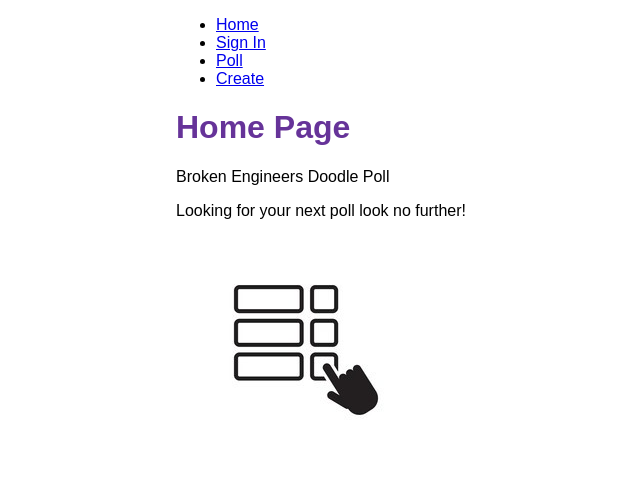
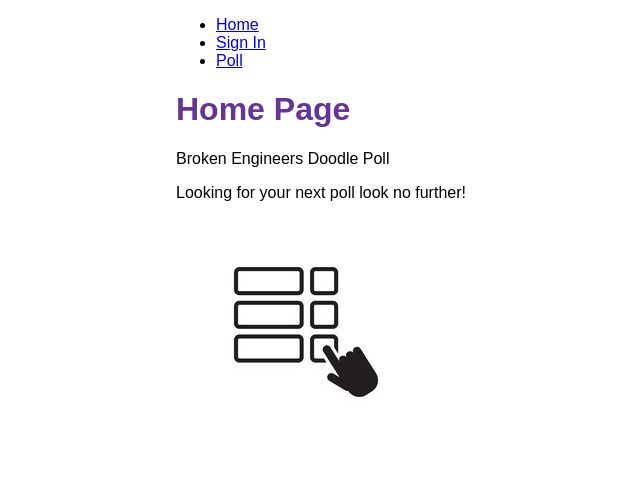
Before and after one commit to mmaguire21/Senior-Design-Lab-3, a Gatsby site: page / in a window 1280 px wide. Shown: the whole page, without its empty margins (214-854 px from the left). Built offline with nearby package versions, Linux system fonts and the light colour scheme; Gatsby itself is replaced by a stand-in of ours.

Commit message:
deleted create from layout

```diff
--- a/src/components/layout.js
+++ b/src/components/layout.js
@@ -29,11 +29,6 @@ const Layout = ({ pageTitle, children }) => {
               Poll
             </Link>
           </li>
-          <li className={navLinkItem}>
-            <Link to="/admin/create" className={navLinkText}>
-              Create
-            </Link>
-          </li>
         </ul>
       </nav>
       <main>
```
Also changed, not shown: 1 other file.
